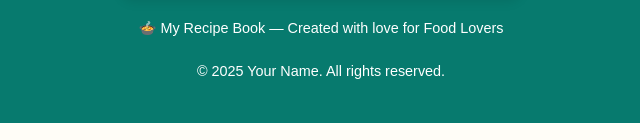
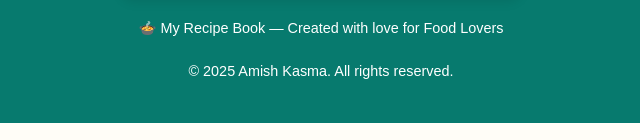
Before and after one commit to amish1708/RECIPE-BOOK, a plain HTML site: page Recipe book/index.html in a window 1280 px wide. Shown: the part 3068-3208 px from the top of the page, 319-959 px from the left. Drawn offline with Linux system fonts and the light colour scheme.

Commit message:
Update index.html

```diff
--- a/Recipe book/index.html
+++ b/Recipe book/index.html
@@ -77,7 +77,7 @@
         </form>
 
         <p>🍲 My Recipe Book — Created with love for Food Lovers</p>
-        <p>&copy; 2025 Your Name. All rights reserved.</p>
+        <p>&copy; 2025 Amish Kasma. All rights reserved.</p>
       </div>
     </footer>
 
```
